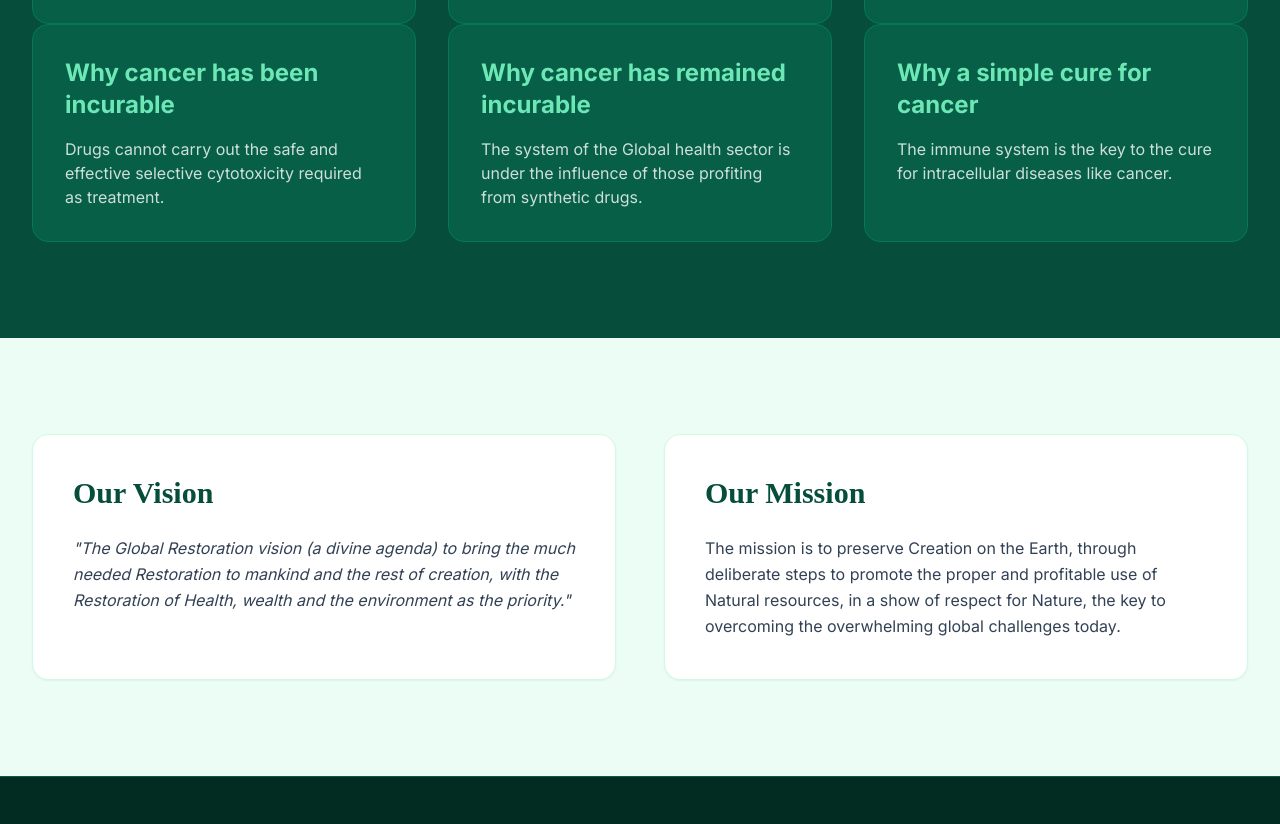
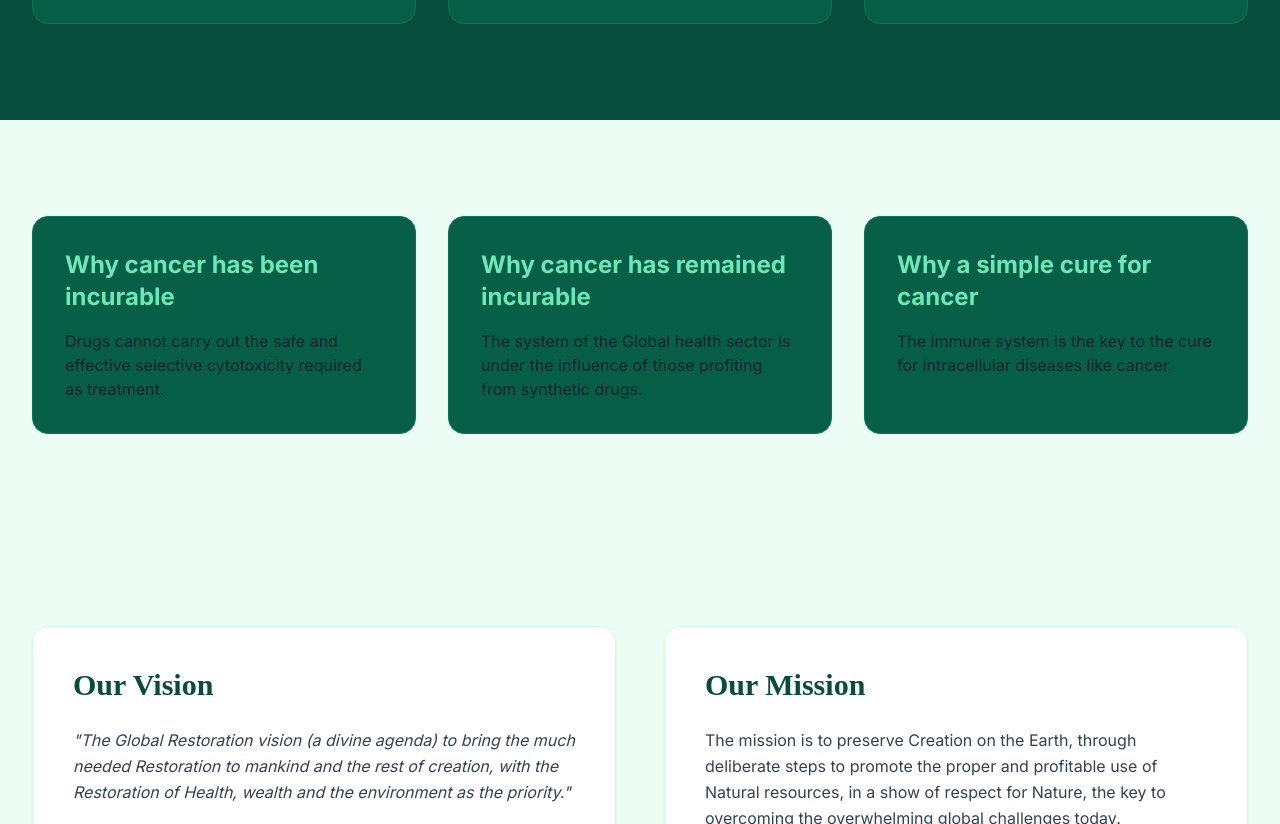
Before and after one commit to Dule-martins/exposecancer, a React (Vite) app: page /#/ in a window 1280 px wide. Shown: the part 2260-3084 px from the top of the page. Built offline with nearby package versions, Linux system fonts and the light colour scheme.

Commit message:
highlights details

```diff
--- a/pages/Home.tsx
+++ b/pages/Home.tsx
@@ -114,7 +114,10 @@ const Home = () => {
             </div>
           </div>
         </div>
+      </section>
 
+      {/* Highlights Details */}
+      <section className="py-24 bg-emerald-50">
         <div className="max-w-7xl mx-auto px-4 sm:px-6 lg:px-8">
           <div className="grid md:grid-cols-3 gap-8">
             <div className="p-8 bg-emerald-800 rounded-2xl border border-emerald-700">
```
